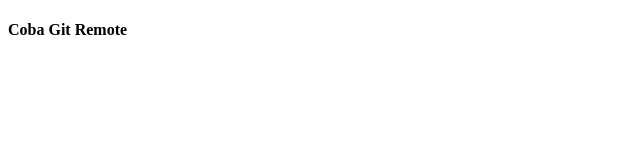
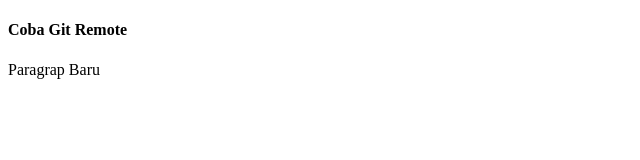
Before and after one commit to agin123633/coba3, a plain HTML site: page index.html in a window 1280 px wide. Shown: the whole page, without its empty margins (0-640 px from the left). Drawn offline with Linux system fonts and the light colour scheme.

Commit message:
Menambah paragraf

```diff
--- a/index.html
+++ b/index.html
@@ -8,5 +8,6 @@
 </head>
 <body>
 	<h4>Coba Git Remote</h4>
+	<p>Paragrap Baru</p>
 </body>
 </html>
```
